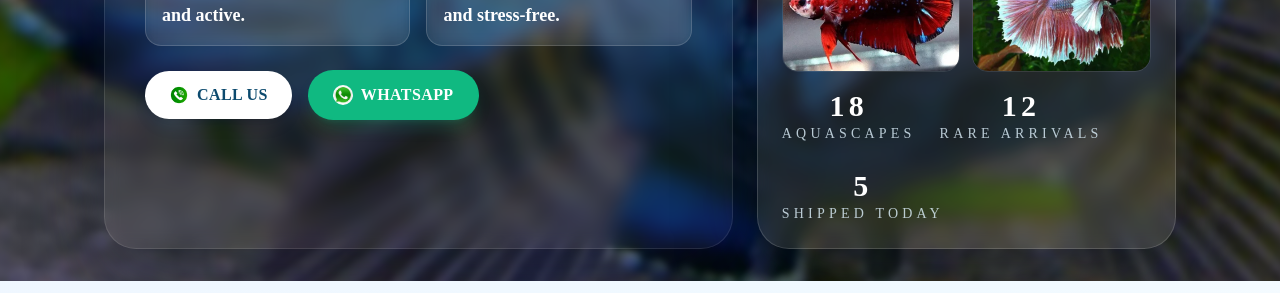
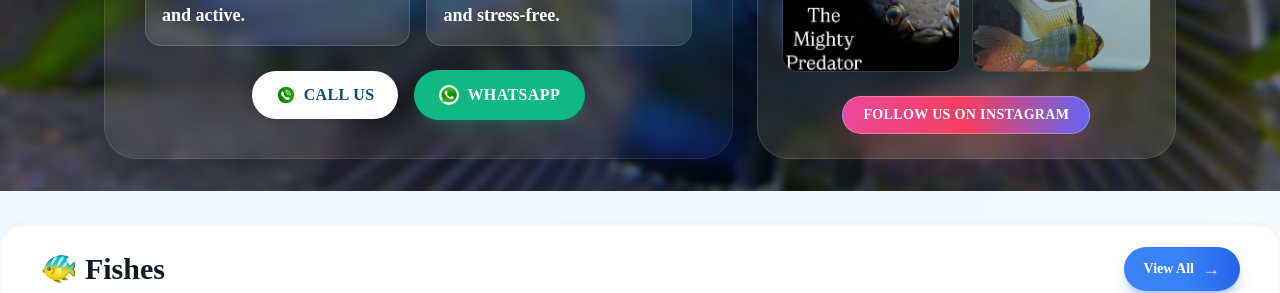
Before and after one commit to MSatishKumar289/DreamAquatics, a React (Vite) app: page / in a window 1280 px wide. Shown: the part 505-798 px from the top of the page. Built offline with nearby package versions, Linux system fonts and the light colour scheme; a web font is replaced by a local one.

Commit message:
updated login

```diff
--- a/src/App.jsx
+++ b/src/App.jsx
@@ -64,6 +64,7 @@ function App() {
     const session = {
       name,
       email: email || '',
+      phone: '',
       expiresAt: Date.now() + SESSION_MS,
     };
     setUser(session);
@@ -80,6 +81,28 @@ function App() {
     return `Welcome ${user.name}`;
   }, [user]);
 
+  const [isPhoneModalOpen, setIsPhoneModalOpen] = useState(false);
+  const [phoneInput, setPhoneInput] = useState('');
+
+  useEffect(() => {
+    if (user?.name && !user.phone) {
+      setIsPhoneModalOpen(true);
+    } else {
+      setIsPhoneModalOpen(false);
+    }
+  }, [user]);
+
+  const handleSavePhone = useCallback(() => {
+    if (!phoneInput.trim()) {
+      return;
+    }
+    const updated = { ...user, phone: phoneInput.trim() };
+    setUser(updated);
+    localStorage.setItem(USER_KEY, JSON.stringify(updated));
+    setIsPhoneModalOpen(false);
+    setPhoneInput('');
+  }, [phoneInput, user]);
+
   return (
     <CartProvider>
       <BrowserRouter>
@@ -88,6 +111,45 @@ function App() {
           {welcomeText && (
             <div className="bg-sky-50 text-sky-800 text-center text-sm font-semibold tracking-wide py-2">
               {welcomeText}
+            </div>
+          )}
+          {isPhoneModalOpen && (
+            <div className="fixed inset-0 z-50 flex items-center justify-center bg-black/50 px-4">
+              <div className="w-full max-w-md rounded-2xl bg-white p-6 shadow-2xl">
+                <h2 className="text-xl font-bold text-slate-900">Add your mobile number</h2>
+                <p className="mt-2 text-sm text-slate-600">
+                  We&apos;ll use it to share order updates and support.
+                </p>
+                <label className="mt-4 block text-sm font-semibold text-slate-700">
+                  Mobile number
+                  <input
+                    type="tel"
+                    value={phoneInput}
+                    onChange={(e) => setPhoneInput(e.target.value)}
+                    placeholder="e.g. +91 98765 43210"
+                    className="mt-2 w-full rounded-xl border border-slate-200 px-4 py-3 text-base text-slate-900 shadow-inner focus:border-sky-400 focus:outline-none focus:ring-2 focus:ring-sky-200"
+                  />
+                </label>
+                <div className="mt-6 flex items-center justify-end gap-3">
+                  <button
+                    type="button"
+                    onClick={() => {
+                      setIsPhoneModalOpen(false);
+                      setPhoneInput('');
+                    }}
+                    className="rounded-lg px-4 py-2 text-sm font-semibold text-slate-600 hover:text-slate-800"
+                  >
+                    Later
+                  </button>
+                  <button
+                    type="button"
+                    onClick={handleSavePhone}
+                    className="rounded-lg bg-slate-900 px-4 py-2 text-sm font-semibold text-white shadow hover:bg-slate-800 focus:outline-none focus:ring-2 focus:ring-sky-300 focus:ring-offset-2"
+                  >
+                    Save number
+                  </button>
+                </div>
+              </div>
             </div>
           )}
           <main className="flex-1">
--- a/src/pages/Home.jsx
+++ b/src/pages/Home.jsx
@@ -6,12 +6,13 @@ import MobileBgImage from '../assets/Images/mbarca.png';
 import CallIcon from '../assets/Images/call.png';
 import WhatsIcon from '../assets/Images/whatsapp.jpeg';
 import HighlightOne from '../assets/Images/go.jpg';
-import HighlightTwo from '../assets/Images/koi.jpg';
-import HighlightThree from '../assets/Images/de.jpg';
+import HighlightTwo from '../assets/Images/prey.jpg';
+import HighlightThree from '../assets/Images/ram.jpg';
 import HighlightVideo from '../assets/Videos/video.mp4';
 
 const Home = () => {
   const categories = ['fishes', 'live-plants', 'accessories', 'tank'];
+  const instagramUrl = 'https://www.instagram.com/dreamaquatics23/?hl=en';
 
   return (
     <main className="min-h-screen bg-gradient-to-br from-blue-50 via-sky-50 to-white">
@@ -65,7 +66,7 @@ const Home = () => {
               </div>
             </div>
 
-            <div className="flex flex-wrap items-center justify-center gap-4 md:justify-start">
+            <div className="flex flex-wrap items-center justify-center gap-4 md:justify-center">
               <a
                 href="tel:0000000"
                 className="inline-flex items-center justify-center gap-2 rounded-full bg-white px-6 py-3 text-sm font-semibold uppercase tracking-wide text-sky-900 shadow-lg transition hover:-translate-y-0.5 md:text-base"
@@ -108,19 +109,16 @@ const Home = () => {
                 <img src={HighlightThree} alt="Highlight detail" className="h-full w-full object-cover" />
               </div>
             </div>
-            <div className="flex flex-wrap gap-6 text-sm uppercase tracking-[0.3em] text-sky-100/80">
-              <span className="flex flex-col">
-                <strong className="text-3xl text-white">18</strong>
-                aquascapes
-              </span>
-              <span className="flex flex-col">
-                <strong className="text-3xl text-white">12</strong>
-                rare arrivals
-              </span>
-              <span className="flex flex-col">
-                <strong className="text-3xl text-white">5</strong>
-                shipped today
-              </span>
+            <div className="mt-2 flex justify-center">
+              <a
+                href={instagramUrl}
+                target="_blank"
+                rel="noreferrer"
+                className="relative inline-flex items-center justify-center overflow-hidden rounded-full border border-white/30 bg-gradient-to-r from-pink-500 via-rose-500 to-indigo-500 px-5 py-2 text-sm font-semibold uppercase tracking-wide text-white shadow-[0_12px_40px_rgba(236,72,153,0.35)] transition hover:-translate-y-0.5 focus:outline-none focus:ring-2 focus:ring-pink-200 focus:ring-offset-2 focus:ring-offset-white"
+              >
+                <span className="absolute inset-0 bg-white/15 opacity-0 transition duration-300 hover:opacity-100" aria-hidden />
+                Follow us on Instagram
+              </a>
             </div>
           </div>
         </div>
```
Also changed, not shown: src/assets/Images/prey.jpg (added), src/assets/Images/ram.jpg (added).
